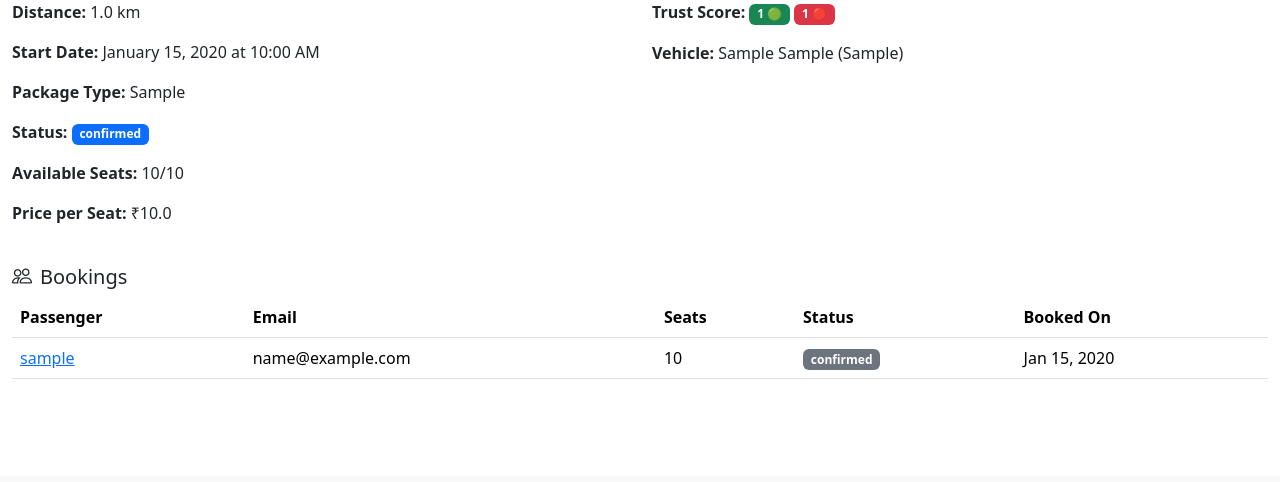
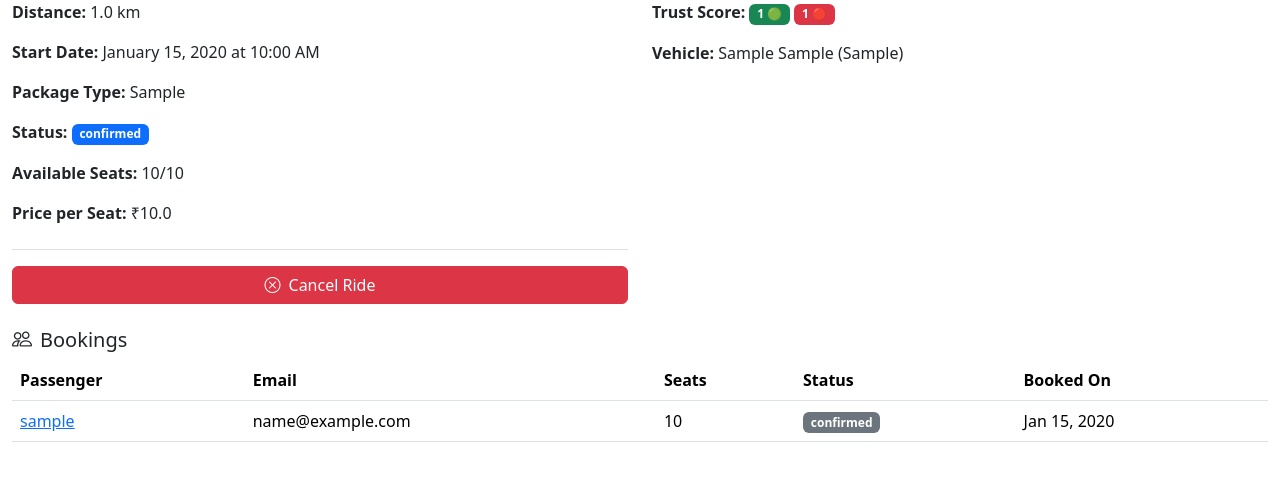
Before and after one commit to vaishak-0603/Ride-Share, a Flask app: page /admin/rides/1 in a window 1280 px wide. Shown: the part 324-806 px from the top of the page. Before the commit the page ends 703 px from the top, so only its background shows below. Run offline with Flask 3, Linux system fonts and the light colour scheme; a user stored in the database is signed in; tables that the repository leaves empty hold one stand-in row (values such as "Sample post").

Commit message:
feat: Add admin ride cancellation functionality

```diff
--- a/templates/admin/rides/detail.html
+++ b/templates/admin/rides/detail.html
@@ -45,6 +45,17 @@
             <div class="mb-3">
                 <strong>Price per Seat:</strong> ₹{{ ride.price_per_seat }}
             </div>
+
+            {% if ride.status not in ['CANCELLED', 'COMPLETED'] %}
+            <div class="mt-4 pt-3 border-top">
+                <form action="{{ url_for('admin_cancel_ride', ride_id=ride.id) }}" method="POST">
+                    <button type="submit" class="btn btn-danger w-100"
+                        onclick="return confirm('Are you sure you want to cancel this ride? This action cannot be undone.')">
+                        <i class="bi bi-x-circle me-2"></i>Cancel Ride
+                    </button>
+                </form>
+            </div>
+            {% endif %}
         </div>
     </div>
 
```
